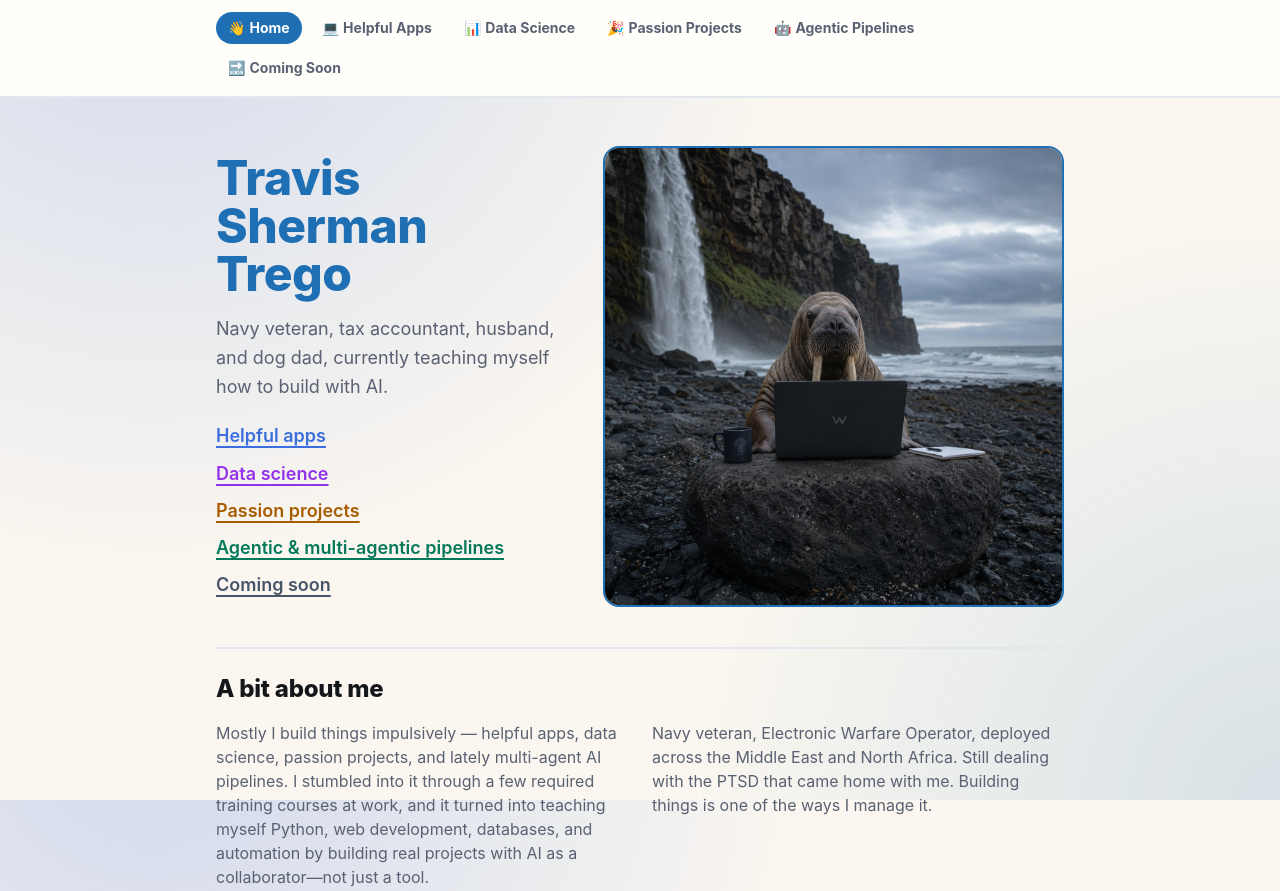
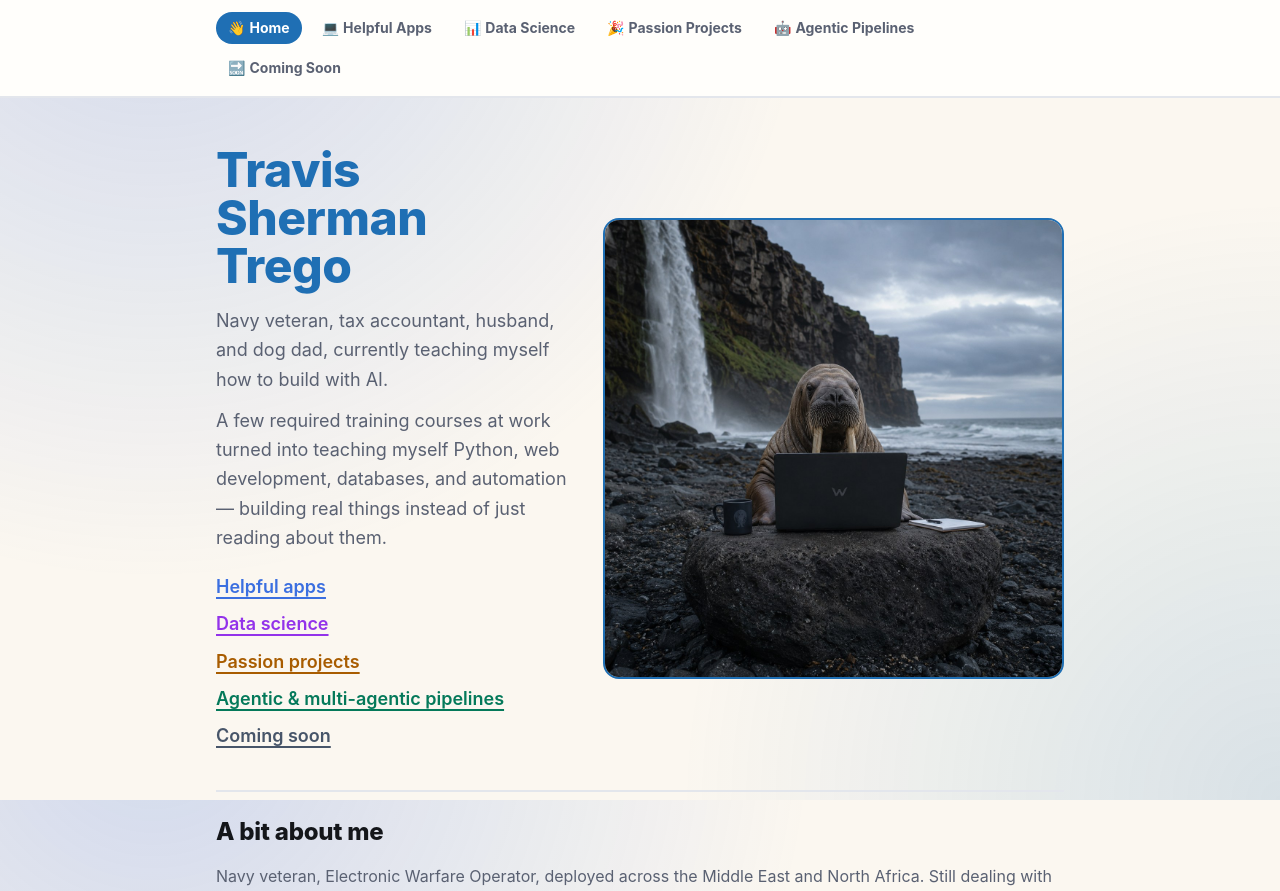
Before and after one commit to travtrego/portfolio-site, a Next.js app: page / in a window 1280 px wide. Shown: the top 891 px of the page. Built offline with nearby package versions, Linux system fonts and the light colour scheme.

Commit message:
Move build-journey paragraph from About Me up into the hero lead
Condense the "I stumbled into AI" paragraph and use it as the short
lead under the hero tagline, instead of leaving it as one of two
About Me paragraphs at the bottom. About Me now holds just the
veteran bio paragraph.

```diff
--- a/app/page.tsx
+++ b/app/page.tsx
@@ -13,6 +13,9 @@ export default function Home() {
           </h1>
           <p className="mt-4 text-lg leading-relaxed text-[var(--muted)]">
             Navy veteran, tax accountant, husband, and dog dad, currently teaching myself how to build with AI.
+          </p>
+          <p className="mt-3 text-lg leading-relaxed text-[var(--muted)]">
+            A few required training courses at work turned into teaching myself Python, web development, databases, and automation — building real things instead of just reading about them.
           </p>
           <ul className="mt-5 space-y-2 text-lg leading-relaxed">
             <li>
@@ -59,15 +62,10 @@ export default function Home() {
 
       <section className="mt-10 border-t-2 border-[var(--border)] pt-6">
         <h2 className="text-2xl font-extrabold">A bit about me</h2>
-        <div className="mt-4 grid gap-6 sm:grid-cols-2">
-          <p className="text-[var(--muted)]">
-            Mostly I build things impulsively — helpful apps, data science, passion projects, and lately multi-agent AI pipelines. I stumbled into it through a few required training courses at work, and it turned into teaching myself Python, web development, databases, and automation by building real projects with AI as a collaborator—not just a tool.
-          </p>
-          <div className="space-y-3 text-[var(--muted)]">
-            {site.bio.map((paragraph, i) => (
-              <p key={i}>{paragraph}</p>
-            ))}
-          </div>
+        <div className="mt-4 space-y-3 text-[var(--muted)]">
+          {site.bio.map((paragraph, i) => (
+            <p key={i}>{paragraph}</p>
+          ))}
         </div>
         <PhotoStrip photos={site.photos} accent="var(--accent)" />
       </section>
```
